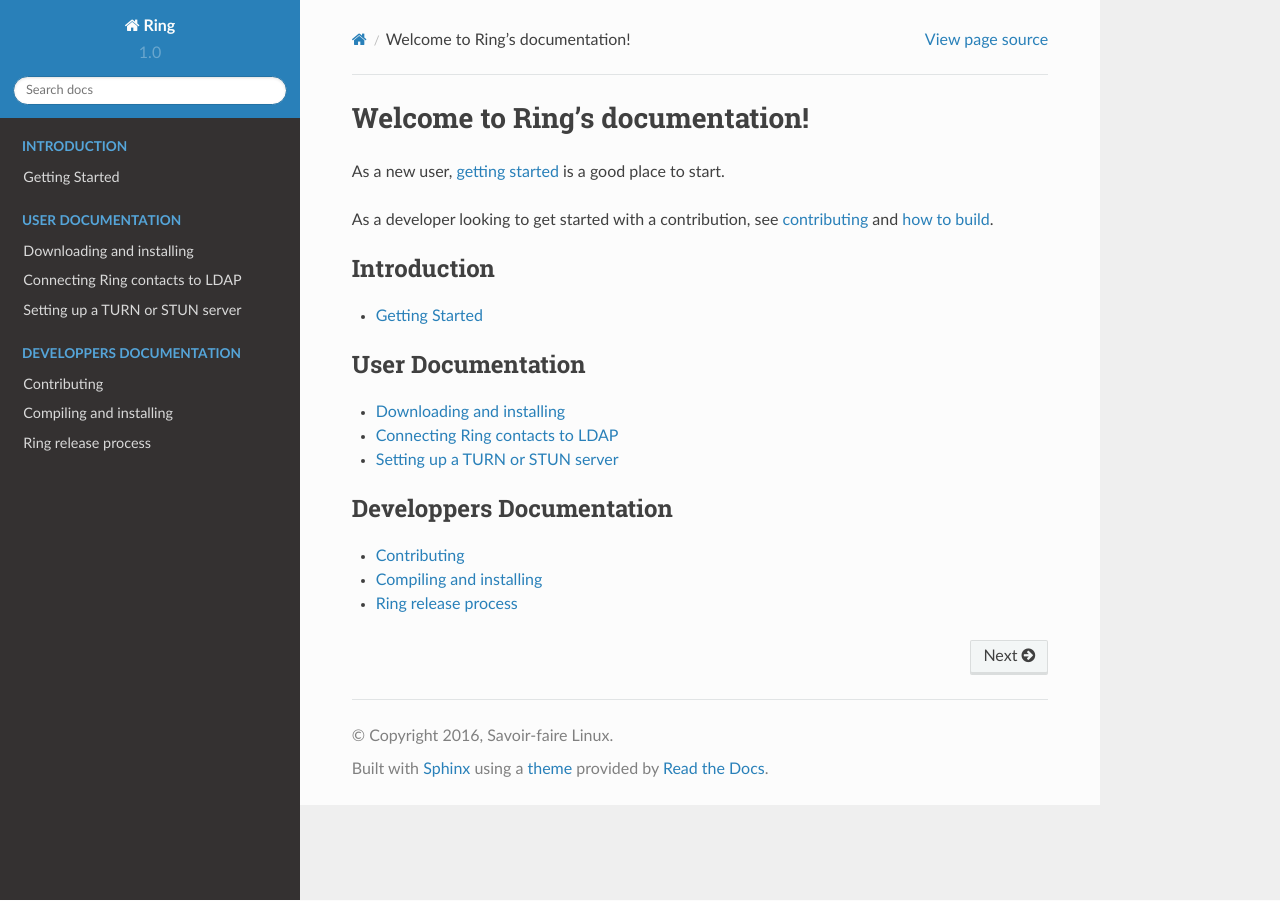
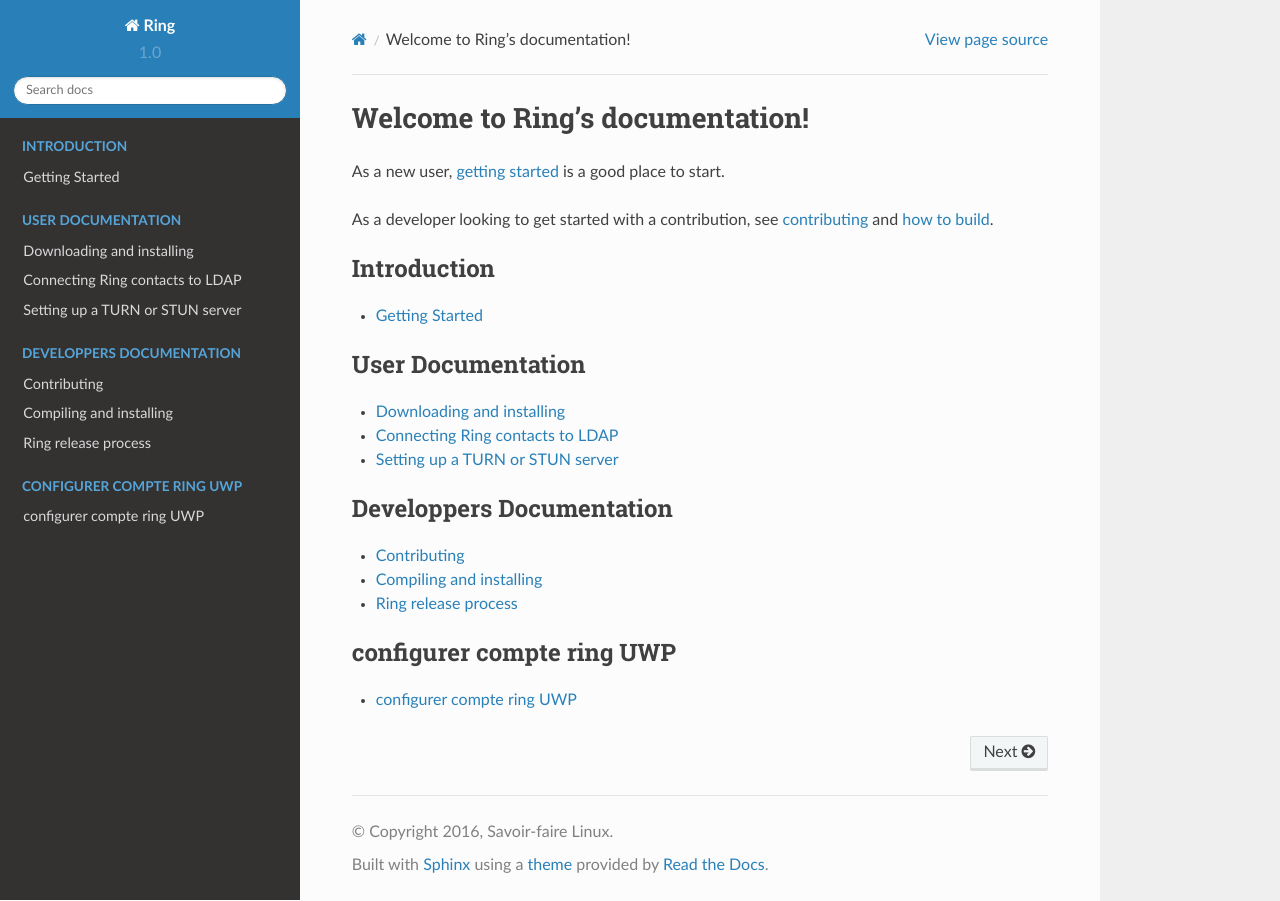
Before and after one commit to savoirfairelinux/jami-project, a Sphinx documentation site: the page built from docs/source/index.rst, in a window 1280 px wide. Built offline with Sphinx 7.4.7 and the Read the Docs theme 2.0.0, drawn with Linux system fonts in a browser that asks for light colours.

Commit message:
Documentation configuration compte ring UWP
Cette documentation a ete developpee par deux etudiants de polytechnique dans le cadre de leur cours de LOG1000 pour le logiciel

Change-Id: Ie64da908ac7406f02b45b490090f7cb1cd9fe7ea

```diff
--- a/docs/source/index.rst
+++ b/docs/source/index.rst
@@ -52,3 +52,10 @@
    :glob:
 
    dev/gnome-client/*
+
+.. toctree::
+   :caption: configurer compte ring UWP
+   :maxdepth: 1
+   :glob:
+
+   dev/log1000Doc/configurer_compte_ring_UWP/configurer_compte_ring_UWP.rst
```
Also changed, not shown: docs/source/dev/log1000Doc/configurer_compte_ring_UWP/configurer_compte_ring_UWP.rst (added, +39 -0 lines), docs/source/dev/log1000Doc/images/image1.png (added), docs/source/dev/log1000Doc/images/image2.png (added), docs/source/dev/log1000Doc/images/image3.png (added), docs/source/dev/log1000Doc/images/image4.png (added).
